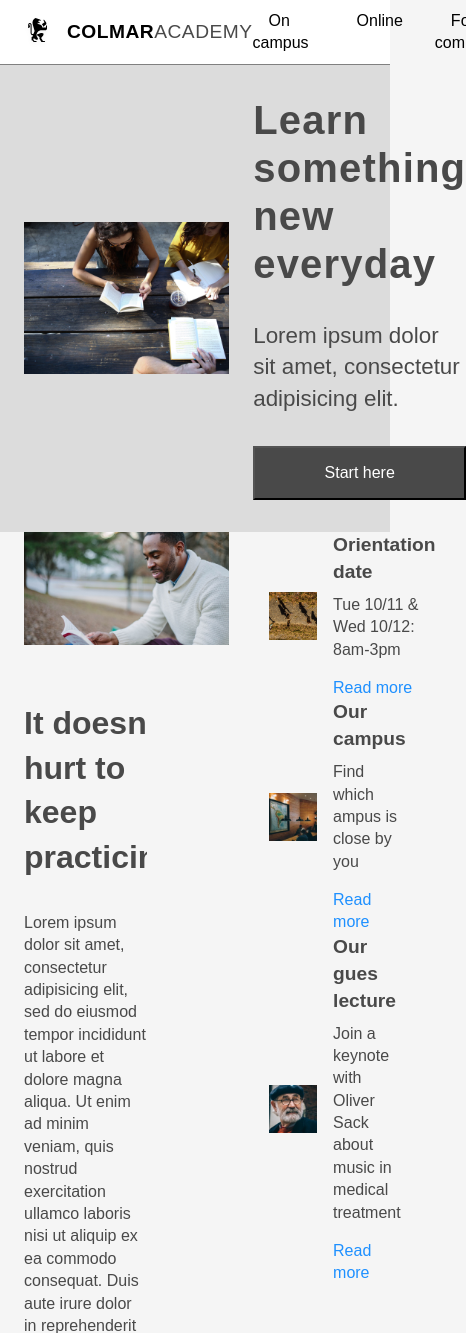
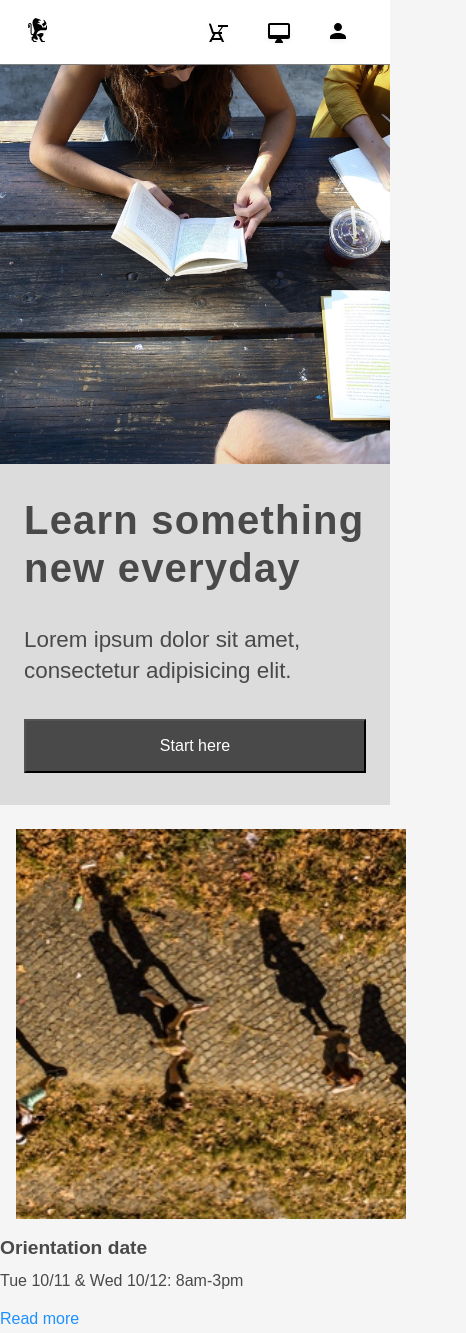
Before and after one commit to olow/capstone, a plain HTML site: page index.html in a window 390 px wide. Shown: the top 1333 px of the page, 466 px wide, since content can reach past the window. Drawn offline with Linux system fonts and the light colour scheme.

Commit message:
Added media queries partly

```diff
--- a/index.html
+++ b/index.html
@@ -13,11 +13,11 @@
     <header>
 
       <div class="branding">
-        <img src="res/img/ic-logo.svg" alt="Logo" />
+        <img src="./res/img/ic-logo.svg" alt="Logo" />
         <div class="branding-text"><span>COLMAR</span>ACADEMY</div>
       </div>
 
-      <nav>
+      <nav class="desktop">
         <ul>
           <li><a href="#">On campus</a></li>
           <li><a href="#">Online</a></li>
@@ -26,13 +26,24 @@
         </ul>
       </nav>
 
+      <nav class="mobile">
+        <ul>
+          <li><a href="#"><img src="./res/img/ic-on-campus.svg"></a></li>
+          <li><a href="#"><img src="./res/img/ic-online.svg"></a></li>
+          <li><a href="#"><img src="./res/img/ic-login.svg"></a></li>
+        </ul>
+      </nav>
+
     </header>
 
     <!-- Content -->
 
+    <!-- Full width background image for small screen views -->
+    <div class="mobile-banner-img"></div>
+
     <!-- Banner -->
     <div class="banner">
-      <img src="res/img/banner.jpg" alt="Collaborating people outside at a wooden table" />
+      <img class="desktop" src="./res/img/banner.jpg" alt="Collaborating people outside at a wooden table" />
       <div class="teaser-text">
         <h1>Learn something new everyday</h1>
         <h3>Lorem ipsum dolor sit amet, consectetur adipisicing elit.</h2>
@@ -45,8 +56,8 @@
 
       <div class="article-wrapper">
 
-        <div class="article-main">
-          <img src="res/img/information-main.jpg" alt="Happy guy learning" />
+        <div class="article-main desktop">
+          <img src="./res/img/information-main.jpg" alt="Happy guy learning" />
           <div class="article-main description">
             <h2>It doesn't hurt to keep practicing.</h2>
             <p>Lorem ipsum dolor sit amet, consectetur adipisicing elit, sed do eiusmod tempor incididunt ut labore et dolore magna aliqua. Ut enim ad minim veniam, quis nostrud exercitation ullamco laboris nisi ut aliquip ex ea commodo consequat. Duis aute irure dolor in reprehenderit in voluptate velit esse cillum dolore eu fugiat nulla pariatur. Excepteur sint occaecat cupidatat non proident, sunt in culpa qui officia deserunt mollit anim id est laborum.</p>
@@ -56,7 +67,7 @@
 
         <div class="articles-aside">
           <div class="article">
-            <img src="res/img/information-orientation.jpg" alt="Orientation" />
+            <img src="./res/img/information-orientation.jpg" alt="Orientation" />
             <div class="article-description">
               <h4>Orientation date</h4>
               <p>Tue 10/11 & Wed 10/12: 8am-3pm</p>
@@ -65,16 +76,16 @@
           </div>
 
           <div class="article">
-            <img src="res/img/information-campus.jpg" alt="Campus" />
+            <img src="./res/img/information-campus.jpg" alt="Campus" />
             <div class="article-description">
               <h4>Our campus</h4>
-              <p>Find which ampus is close by you</p>
+              <p>Find which campus is close by you</p>
               <span class="read-more"><a href="#">Read more</a></span>
             </div>
           </div>
 
           <div class="article">
-            <img src="res/img/information-guest-lecture.jpg" alt="Guest lecture" />
+            <img src="./res/img/information-guest-lecture.jpg" alt="Guest lecture" />
             <div class="article-description">
               <h4>Our gues lecture</h4>
               <p>Join a keynote with Oliver Sack about music in medical treatment</p>
@@ -99,7 +110,7 @@
         <div class="courses">
 
           <div class="course-card">
-            <img src="res/img/course-software.jpg" alt="Software course" />
+            <img src="./res/img/course-software.jpg" alt="Software course" />
             <div class="course-description">
               <h4>Software engineering</h4>
               <p class="category">Courses</p>
@@ -108,7 +119,7 @@
           </div>
 
           <div class="course-card">
-            <img src="res/img/course-computer-art.jpg" alt="Computer art" />
+            <img src="./res/img/course-computer-art.jpg" alt="Computer art" />
             <div class="course-description">
               <h4>Computer art</h4>
               <p class="category">Courses</p>
@@ -117,7 +128,7 @@
           </div>
 
           <div class="course-card">
-            <img src="res/img/course-design.jpg" alt="Design">
+            <img src="./res/img/course-design.jpg" alt="Design">
             <div class="course-description">
               <h4>Design</h4>
               <p class="category">Courses</p>
@@ -126,7 +137,7 @@
           </div>
 
           <div class="course-card">
-            <img src="res/img/course-data.jpg" alt="Data course">
+            <img src="./res/img/course-data.jpg" alt="Data course">
             <div class="course-description">
               <h4>Data</h4>
               <p class="category">Courses</p>
@@ -135,7 +146,7 @@
           </div>
 
           <div class="course-card">
-            <img src="res/img/course-business.jpg" alt="Business course">
+            <img src="./res/img/course-business.jpg" alt="Business course">
             <div class="course-description">
               <h4>Business</h4>
               <p class="category">Courses</p>
@@ -144,7 +155,7 @@
           </div>
 
           <div class="course-card">
-            <img src="res/img/course-marketing.jpg" alt="Marketing course">
+            <img src="./res/img/course-marketing.jpg" alt="Marketing course">
             <div class="course-description">
               <h4>Marketing</h4>
               <p class="category">Courses</p>
@@ -168,7 +179,7 @@
       <div class="thesis-wrapper">
 
         <div class="thesis-main">
-          <video src="res/video/thesis.mp4" autoplay></video>
+          <video src="./res/video/thesis.mp4" autoplay></video>
           <h4>Reimagine urban</h4>
           <p>Curabitur vitae libero in lorem ipsum dolor sit amet, consectetur adipisicing elit, sed do eiusmod tempor incididunt ut labore et dolore magna aliqua.</p>
         </div>
@@ -176,7 +187,7 @@
         <div class="thesis-aside">
 
           <div class="thesis">
-            <img src="res/img/thesis-fisma.jpg" alt="Fisma thesis" />
+            <img src="./res/img/thesis-fisma.jpg" alt="Fisma thesis" />
             <div class="thesis-description">
               <h4>Fisma: Design and Prototype</h4>
               <p>Desiner showcases of new prototype product.</p>
@@ -184,7 +195,7 @@
           </div>
 
           <div class="thesis">
-            <img src="res/img/thesis-now-and-then.jpg" alt="Now and Then thesis" />
+            <img src="./res/img/thesis-now-and-then.jpg" alt="Now and Then thesis" />
             <div class="thesis-description">
               <h4>Now and then</h4>
               <p>Research study about New York</p>
--- a/res/css/style.css
+++ b/res/css/style.css
@@ -59,14 +59,6 @@ nav {
 
 nav ul {
   display: flex;
-}
-
-nav ul li {
-  padding-right: 1rem;
-}
-
-nav ul li:last-child {
-  padding-right: 0;
 }
 
 nav ul li a {
@@ -161,12 +153,14 @@ button {
   height: auto;
   display: block;
   margin-bottom: 1.5rem;
+  padding-top: 1.5rem;
 }
 
 .articles-aside {
   display: flex;
   flex-direction: column;
   width: 40%;
+  padding-top: .5rem;
 }
 
 .article {
@@ -266,7 +260,7 @@ button {
 .thesis-wrapper {
   display: flex;
   flex-direction: row;
-  padding: 0 1.5rem 2rem 1.5rem;
+  c
 }
 
 .thesis-main {
@@ -341,3 +335,75 @@ footer ul {
 footer ul li a{
   color: dimgrey;
 }
+
+/* MEDIA QUERIES */
+@media only screen and (min-width: 761px) {
+  nav.mobile, .mobile-banner-img {
+    display: none;
+  }
+}
+
+@media only screen and (max-width: 760px) {
+  .branding-text, .desktop  {
+    display: none;
+  }
+
+  nav.mobile ul li {
+    padding-top: .8rem;
+  }
+
+  nav.mobile ul li:hover {
+    background-color: hsla(0, 0%, 95%, 1);
+    transition:
+      background-color 200ms ease-in-out 200ms;
+  }
+
+  .banner {
+    display: block;
+  }
+
+  .mobile-banner-img {
+    width: 100%;
+    height: 400px;
+    background-color: red;
+    padding-top: 4rem;
+    background-image: url('../img/banner.jpg');
+    background-position: center;
+    background-repeat: no-repeat;
+    background-size: cover;
+  }
+
+  .banner {
+      padding-top: 2rem;
+    }
+
+  .articles-aside {
+    width: 100%;
+    padding-top: .5rem;
+  }
+
+  .article {
+    display: block;
+    margin-left: 0;
+  }
+
+  .article-wrapper {
+    margin: 0;
+    padding: 0;
+  }
+
+  .article-description {
+    margin-right: 1rem;
+  }
+
+  .article img {
+    width: 100%;
+    height: auto;
+    display: block;
+    margin-bottom: 0 auto;
+    padding: 1rem;
+  }
+
+
+
+  }
```
